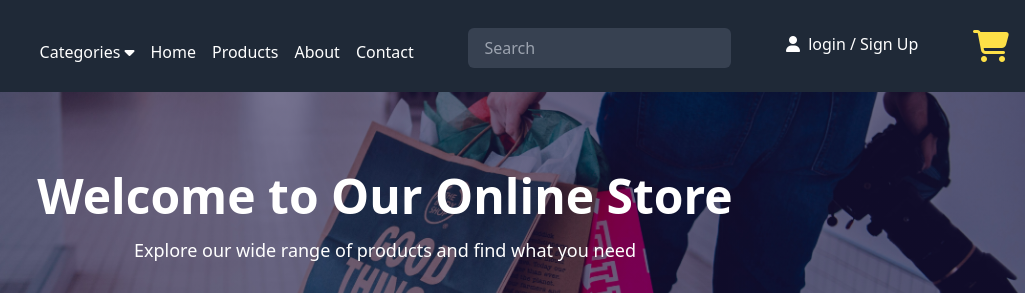
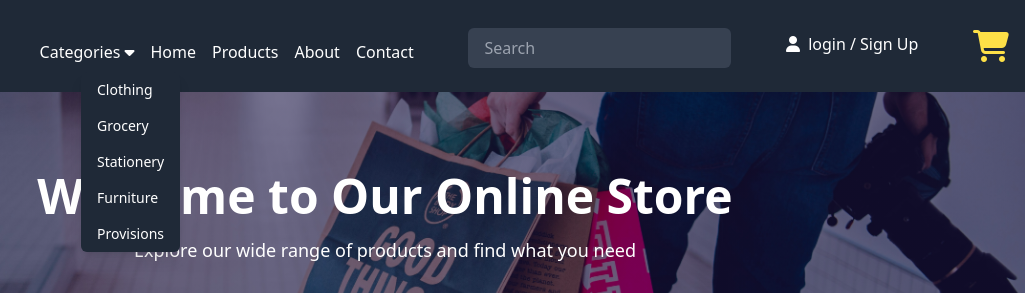
Before and after one commit to Afari-Richmond/Product-Ordering-Site, a website: page public/index.html in a window 1280 px wide. Both pictures are taken after a click on the link "Categories". Shown: the top 293 px of the page, 255-1280 px from the left. Drawn offline with nearby package versions, Linux system fonts and the light colour scheme.

Commit message:
fixed the issue with toggling the categories  link

```diff
--- a/public/index.html
+++ b/public/index.html
@@ -19,7 +19,7 @@
             <ul class="flex space-x-4 mt-6">
                 <!-- Dropdown Menu -->
                 <li class="relative ">
-                  <a href="#" class="text-white hover:text-gray-300 ">  Categories<i class="fa-solid fa-caret-down ml-1"
+                  <a href="#" class="text-white hover:text-gray-300 " id="categories-link">  Categories<i class="fa-solid fa-caret-down ml-1"
                   ></i> </a>
 
                     <!-- Other Links -->
@@ -32,7 +32,7 @@
 
 
                   <!-- Dropdown Content -->
-                  <ul class="absolute left-80 mt-8 bg-gray-800 rounded-md shadow-lg z-50 hidden ">
+                  <ul class="absolute left-80 mt-8 bg-gray-800 rounded-md shadow-lg z-50 hidden" id="categories-list">
                     <li><a href="#" class="block px-4 py-2  text-sm text-white hover:bg-gray-700">Clothing</a></li>
                     <li><a href="#" class="block px-4 py-2 text-sm text-white hover:bg-gray-700">Grocery</a></li>
                     <li><a href="#" class="block px-4 py-2 text-sm text-white hover:bg-gray-700">Stationery</a></li>
--- a/public/script.js
+++ b/public/script.js
@@ -4,6 +4,14 @@ document.getElementById('cart-logo').addEventListener('click', ()=>{
 })
 
 //drop-down menu for the categories link
+ const categoriesList = document.getElementById('categories-list');
+document.getElementById('categories-link').addEventListener('click', ()=>{
+    categoriesList.classList.toggle('hidden');
+
+})
+
+
+
 
 
 
```
